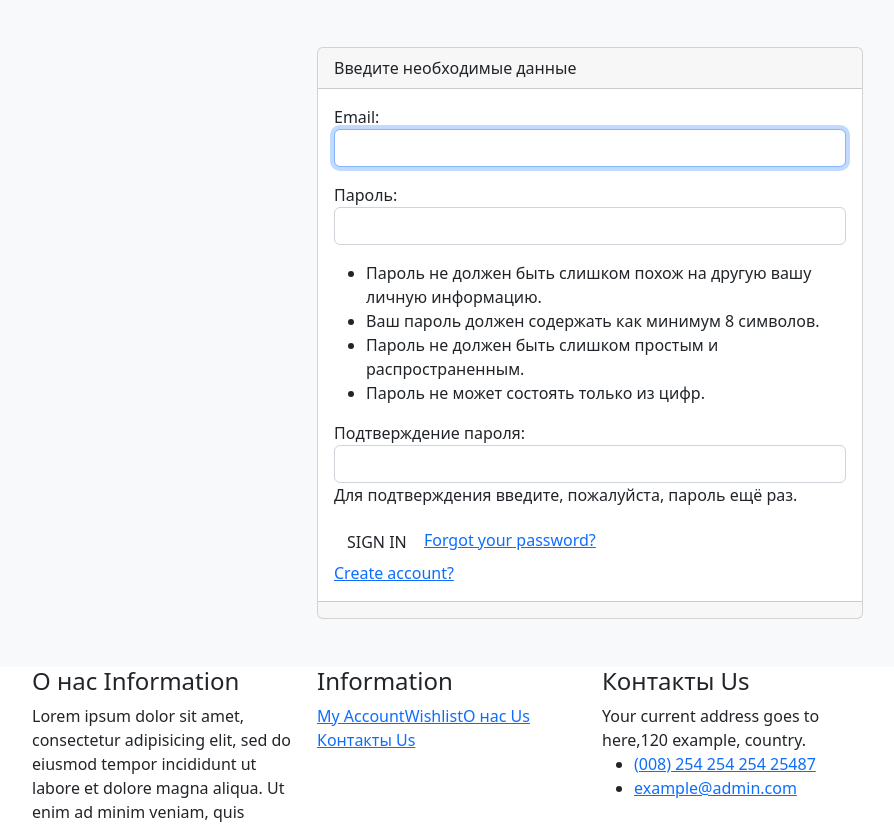
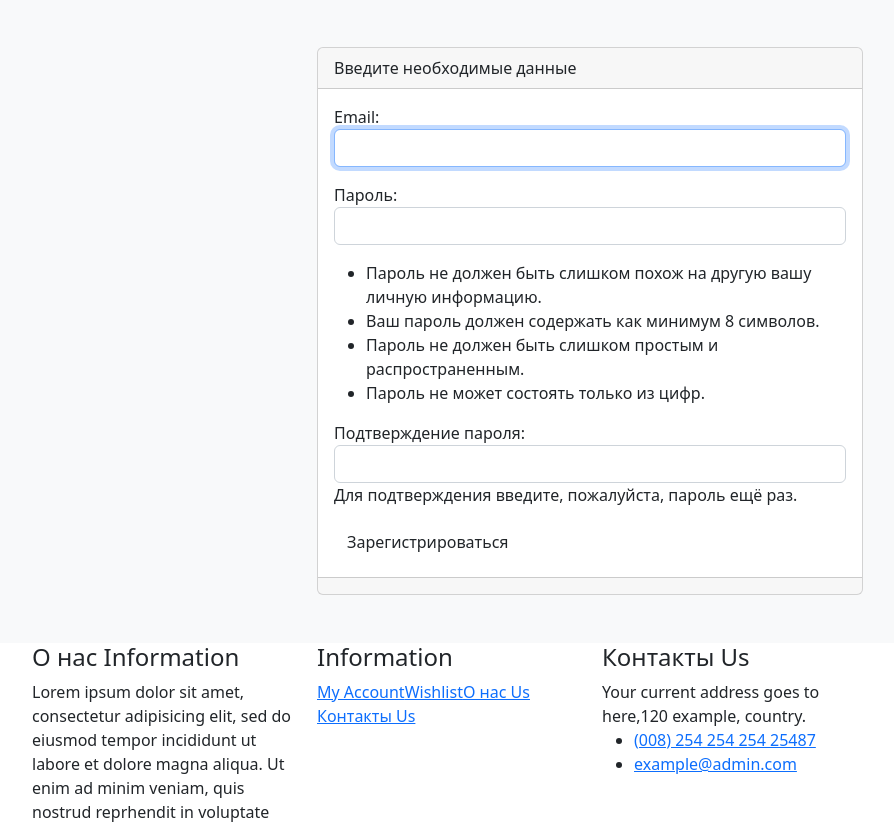
Before and after one commit to oleg425top/FinalyProject425, a Django app: page /users/register/ in a window 1280 px wide. Shown: the part 1537-2362 px from the top of the page, without its empty margins (50-944 px from the left). Run offline with Django 5.2, Linux system fonts and the light colour scheme; some libraries are stand-ins or nearby versions.

Commit message:
Убрал лишние ссылки с шаблона register.html

```diff
--- a/users/templates/users/register.html
+++ b/users/templates/users/register.html
@@ -18,15 +18,10 @@
                     {{ form.as_p }}
                     <div class="col-md-12">
                         <div class="form-group mb-0 form-group-info">
-                          <button class="btn btn-theme" type="submit">SIGN IN</button>
-                          <a class="btn-forgot" href="#">Forgot your password?</a>
+                          <button class="btn btn-theme" type="submit">Зарегистрироваться</button>
                         </div>
                       </div>
-                      <div class="col-md-12">
-                        <div class="form-group mb-0">
-                          <a class="btn-create" href="#">Create account?</a>
-                        </div>
-                      </div>
+
                 </form>
 
             </div>
```
